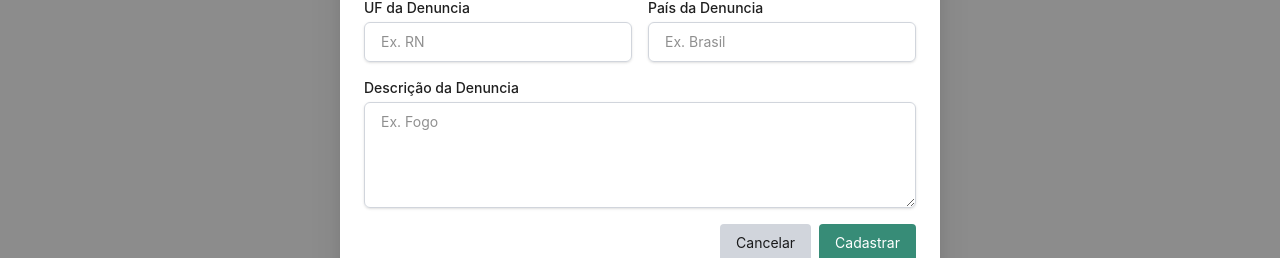
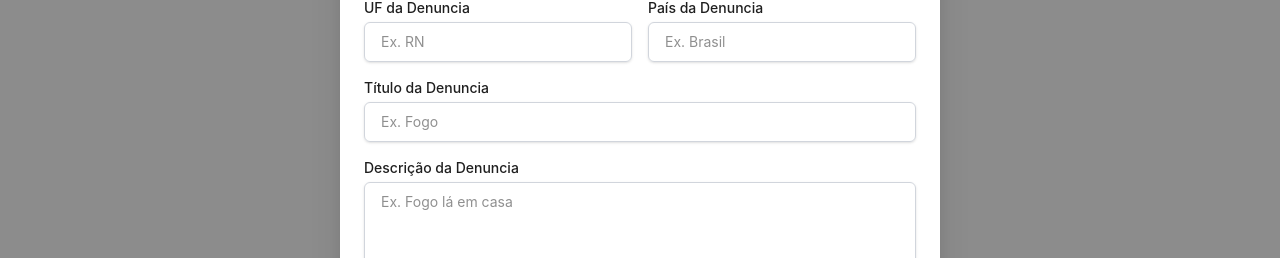
Before and after one commit to Luiz-gustavo-da-silva/sigsegfront, a Next.js app: page /myReport in a window 1280 px wide. Both pictures are taken after typing "Sample" into the empty fields and a click on the button "+ Denuncia". Shown: the part 542-800 px from the top of the page. Built offline with nearby package versions, Linux system fonts and the light colour scheme.

Commit message:
feat: adição do campo title na occurrence e report

```diff
--- a/src/app/components/modalReport.tsx
+++ b/src/app/components/modalReport.tsx
@@ -2,7 +2,7 @@ import { Modal, notification } from "antd";
 import { useState } from "react";
 import { createReport } from "../core/services/reportService";
 import { ReportReq } from "../core/models/report-interface";
-import { InputMask } from '@react-input/mask';
+import { InputMask } from "@react-input/mask";
 
 interface ReportModalProps {
   open: boolean;
@@ -28,6 +28,7 @@ const ModalReport: React.FC<ReportModalProps> = ({
     UFReport: "",
     countryReport: "",
     description: "",
+    titleReport: "",
   });
 
   const handleChange = (
@@ -115,7 +116,9 @@ const ModalReport: React.FC<ReportModalProps> = ({
 
         <div className="grid grid-cols-2 gap-4 mb-4">
           <div>
-            <label className="block text-sm font-medium">Telefone do Denunciante</label>
+            <label className="block text-sm font-medium">
+              Telefone do Denunciante
+            </label>
             <InputMask
               mask="(__) _ ____-____"
               replacement={{ _: /\d/ }}
@@ -128,7 +131,9 @@ const ModalReport: React.FC<ReportModalProps> = ({
             />
           </div>
           <div>
-            <label className="block text-sm font-medium">Endereço do Denunciante</label>
+            <label className="block text-sm font-medium">
+              Endereço do Denunciante
+            </label>
             <input
               type="text"
               name="address"
@@ -142,7 +147,9 @@ const ModalReport: React.FC<ReportModalProps> = ({
         </div>
 
         <div className="mb-4">
-          <label className="block text-sm font-medium">Email do Denunciante</label>
+          <label className="block text-sm font-medium">
+            Email do Denunciante
+          </label>
           <input
             type="email"
             name="email"
@@ -157,7 +164,9 @@ const ModalReport: React.FC<ReportModalProps> = ({
         <h3 className="font-semibold mb-3">Informações da Denúncia</h3>
         <div className="grid grid-cols-2 gap-4 mb-4">
           <div>
-            <label className="block text-sm font-medium">Endereço da Denuncia</label>
+            <label className="block text-sm font-medium">
+              Endereço da Denuncia
+            </label>
             <input
               type="text"
               name="addressReport"
@@ -169,7 +178,9 @@ const ModalReport: React.FC<ReportModalProps> = ({
             />
           </div>
           <div>
-            <label className="block text-sm font-medium">Cidade da Denuncia</label>
+            <label className="block text-sm font-medium">
+              Cidade da Denuncia
+            </label>
             <input
               type="text"
               name="cityReport"
@@ -196,7 +207,9 @@ const ModalReport: React.FC<ReportModalProps> = ({
             />
           </div>
           <div>
-            <label className="block text-sm font-medium">País da Denuncia</label>
+            <label className="block text-sm font-medium">
+              País da Denuncia
+            </label>
             <input
               type="text"
               name="countryReport"
@@ -210,10 +223,27 @@ const ModalReport: React.FC<ReportModalProps> = ({
         </div>
 
         <div className="mb-4">
-          <label className="block text-sm font-medium">Descrição da Denuncia</label>
+          <label className="block text-sm font-medium">
+            Título da Denuncia
+          </label>
+          <input
+            type="text"
+            name="titleReport"
+            placeholder="Ex. Fogo"
+            value={formData.titleReport}
+            onChange={handleChange}
+            className="mt-1 block w-full px-4 py-2 border border-gray-300 rounded-md shadow-sm focus:ring-blue-500 focus:border-blue-500"
+            required
+          />
+        </div>
+
+        <div className="mb-4">
+          <label className="block text-sm font-medium">
+            Descrição da Denuncia
+          </label>
           <textarea
             name="description"
-            placeholder="Ex. Fogo"
+            placeholder="Ex. Fogo lá em casa"
             value={formData.description}
             onChange={handleChange}
             rows={4}
--- a/src/app/core/models/report-interface.ts
+++ b/src/app/core/models/report-interface.ts
@@ -19,6 +19,7 @@ export interface Report {
   telephone?: string,
   address?: string,
   email?: string,
+  titleReport?: string
 }
 
 export interface ReportReq {
@@ -32,4 +33,5 @@ export interface ReportReq {
   telephone: string,
   address: string,
   email: string,
+  titleReport: string
 }
--- a/src/app/myReport/page.tsx
+++ b/src/app/myReport/page.tsx
@@ -104,18 +104,12 @@ export default function MyReport() {
               className="w-[40px] h-[40px] rounded-full flex items-center justify-center text-white font-bold overflow-hidden"
               style={{ backgroundColor: "#378c77" }}
             >
-              {firstCode(report.code)}
+              {firstCode(report.titleReport ? report.titleReport : "-" )}
             </div>
             <div>
-              <h3 className="font-bold text-lg text-gray-800">{report.code}</h3>
+              <h3 className="font-bold text-lg text-gray-800">{report.titleReport ? report.titleReport : "-" }</h3>
               <p className="text-gray-500 text-sm">
-                {report.status === "PENDING"
-                  ? "Pendente"
-                  : report.status === "UNDER_REVIEW"
-                  ? "Em Revisão"
-                  : report.status === "CONVERTED_TO_OCCURRENCE"
-                  ? "Convertido em Ocorrência"
-                  : ""}
+                {report.code}
               </p>
             </div>
           </div>
```
